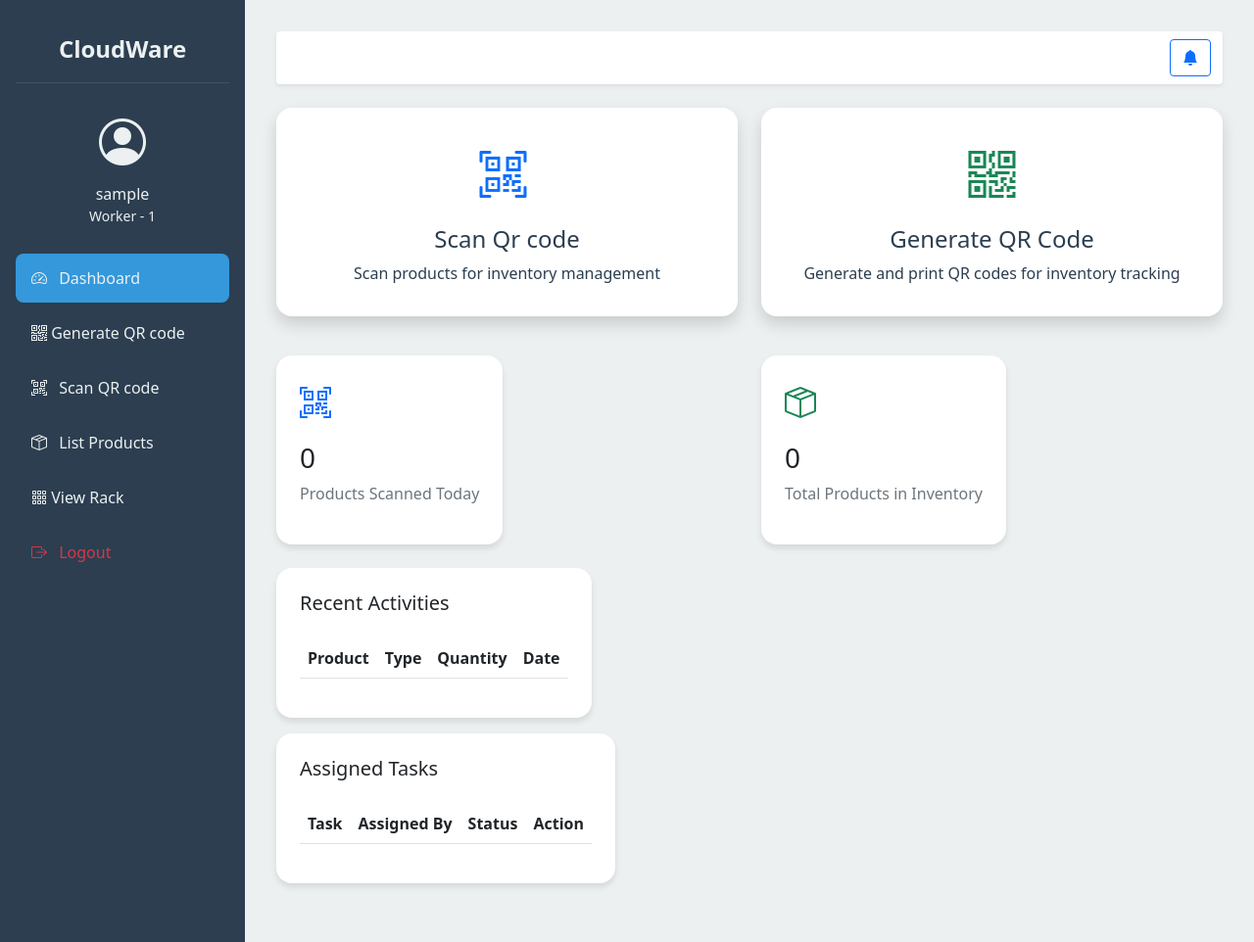
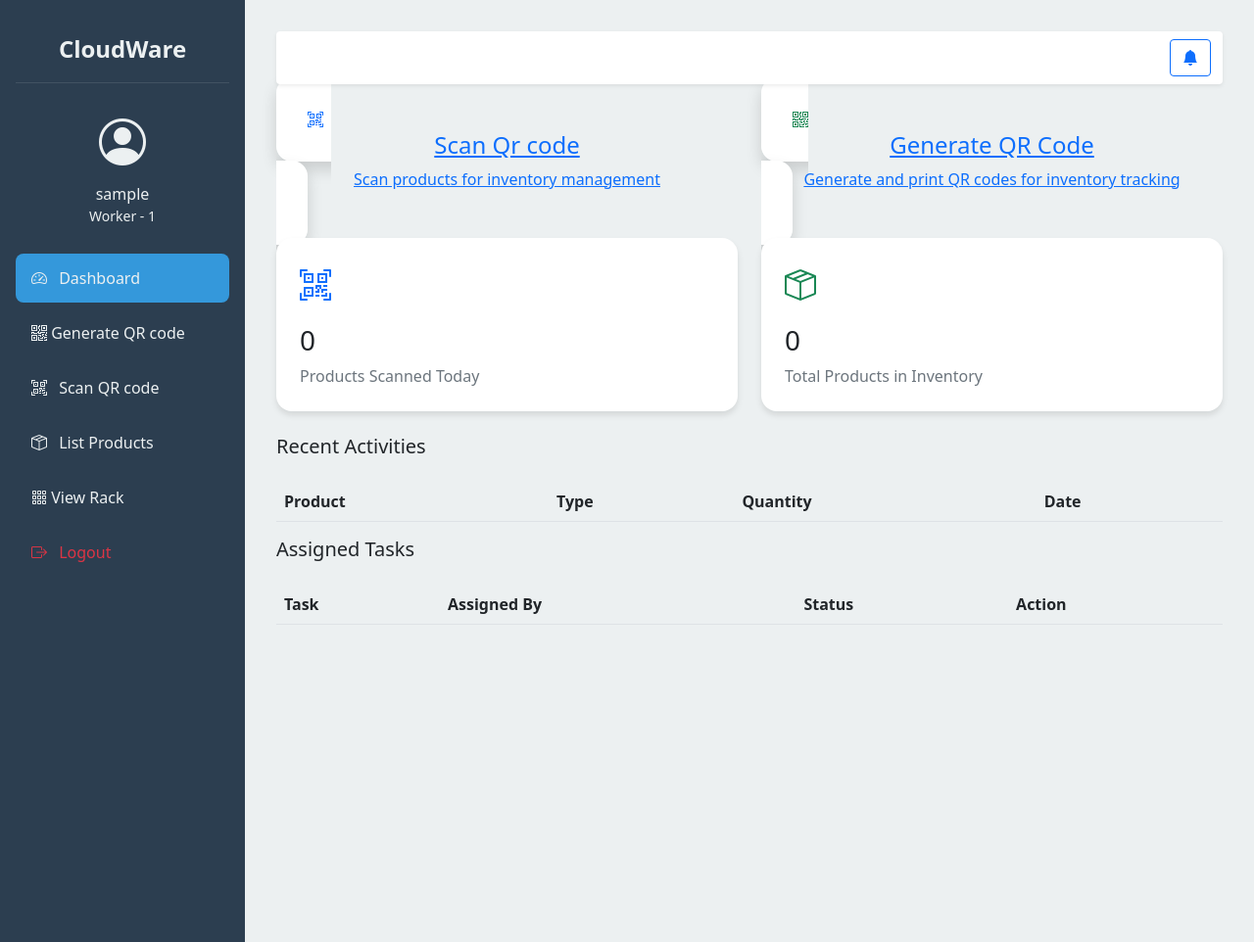
Before and after one commit to ajwildr/cloudware, a PHP site: page /pages/worker_dashboard.php in a window 1280 px wide. Shown: the whole page at 98% size. Run offline with PHP 8.4, Linux system fonts and the light colour scheme; the visitor is signed in with stand-in values (Sample User, id 1); data that the repository does not hold is empty.

Commit message:
Update worker_dashboard.php

```diff
--- a/pages/worker_dashboard.php
+++ b/pages/worker_dashboard.php
@@ -154,10 +154,6 @@ $notifications = $notif_stmt->get_result();
              box-shadow: 0 4px 6px rgba(0, 0, 0, 0.1);
              transition: transform 0.3s ease;
              height: 100%;
-            display: block; /* Ensures it wraps content */
-            width: fit-content; /* Wrap width based on content */
-            max-width: 100%; /* Prevents overflow */
-            margin-bottom: 1rem;
          }
 
         .stat-card:hover {
@@ -179,13 +175,6 @@ $notifications = $notif_stmt->get_result();
              border: none;
              margin-bottom: 1rem;
              min-height: 200px;
-            display: flex;
-            flex-direction: column;
-            align-items: center;
-            justify-content: center;
-            text-decoration: none;
-            color: var(--dark-text);
-        }
 
         .quick-action:hover {
             transform: translateY(-5px);
@@ -204,11 +193,7 @@ $notifications = $notif_stmt->get_result();
              border-radius: 1rem;
              padding: 1.5rem;
              box-shadow: 0 4px 6px rgba(0, 0, 0, 0.1);
-            transition: transform 0.3s ease;
-            display: block; /* Ensures it wraps content */
-            width: fit-content; /* Wrap width based on content */
-            max-width: 100%; /* Prevents overflow */
-            margin-bottom: 1rem;
+             margin-top: 2rem;
          }
 
         /* Badge Styling */
```
Lines whose indentation alone changed are shown as unchanged.
